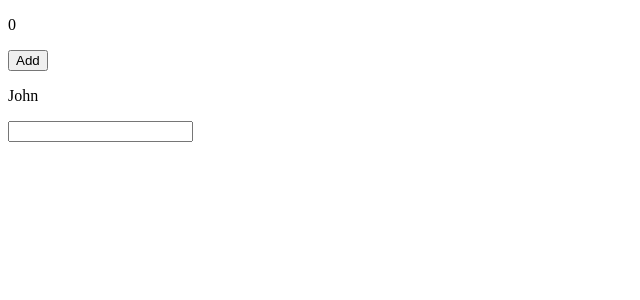
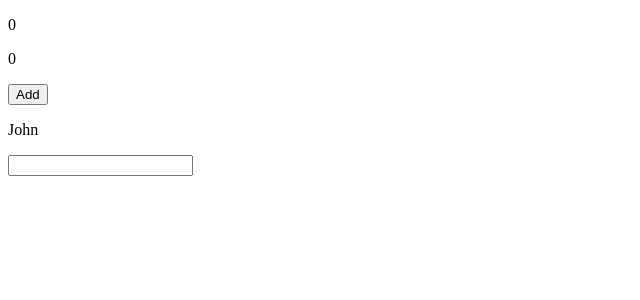
Before and after one commit to purisquiri/composition-api, a Vue app: page / in a window 1280 px wide. Shown: the top 300 px of the page, without its empty margins (0-640 px from the left). Built offline with nearby package versions, Linux system fonts and the light colour scheme.

Commit message:
computed function return reactive reference, watchers will not

```diff
--- a/src/App.vue
+++ b/src/App.vue
@@ -1,5 +1,6 @@
 <template>
   <p>{{ num }}</p>
+  <p>{{ double }}</p>
   <button type="button" @click.prevent="addNum">Add</button>
   <p>{{ name }}</p>
 
@@ -8,7 +9,7 @@
 </template>
 
 <script>
-import { ref, reactive, toRefs, watchEffect } from "vue";
+import { ref, reactive, toRefs, watchEffect, computed } from "vue";
 
 // let num = ref(null);
 
@@ -21,6 +22,10 @@ export default {
       num.value++;
       //values must be accessed via the value property
     }
+
+    const double = computed(() => {
+      return num.value * 2;
+    });
 
     const user = reactive({
       name: "Mauro",
@@ -52,7 +57,7 @@ export default {
         .join("");
     });
 
-    return { num, addNum, ...toRefs(user), phrase, reversedPhrase };
+    return { num, addNum, ...toRefs(user), phrase, reversedPhrase, double };
     //toRefs allows you to use spread operator and mantain reactivity
   },
 };
```
